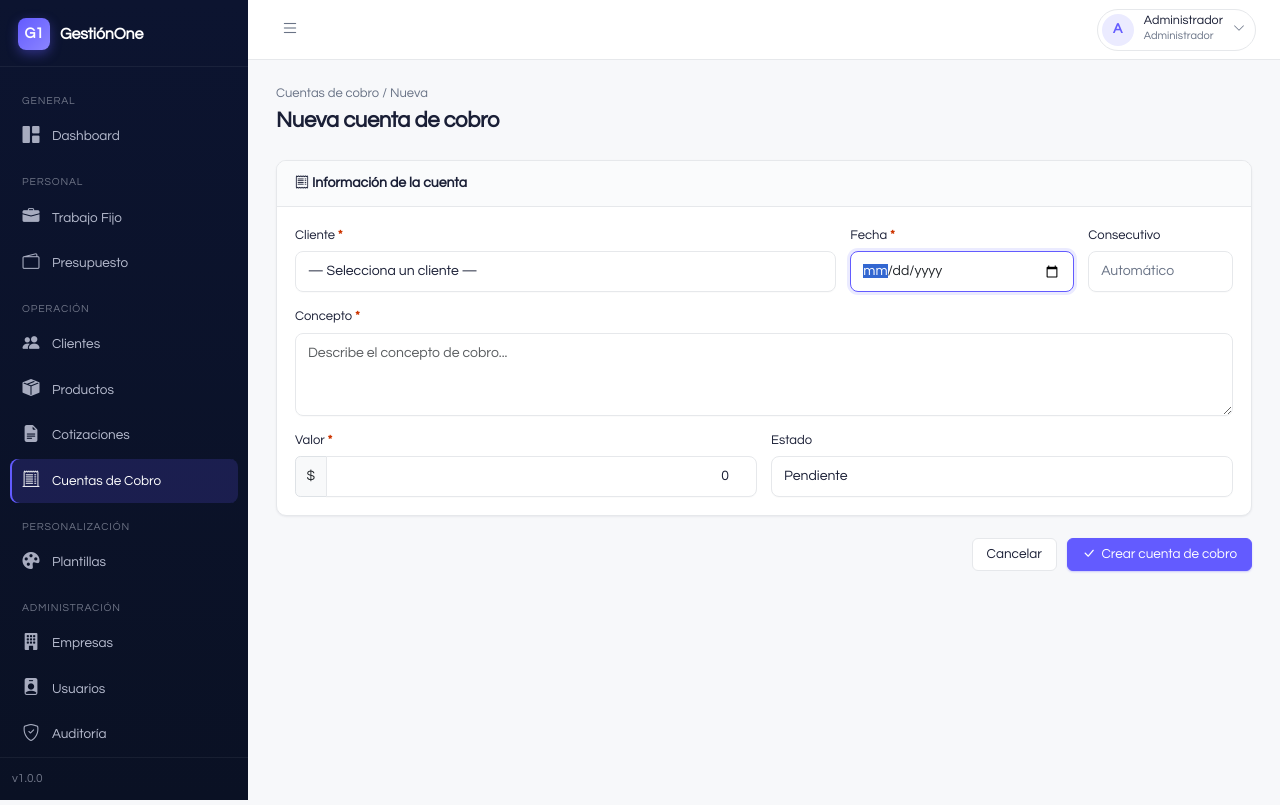
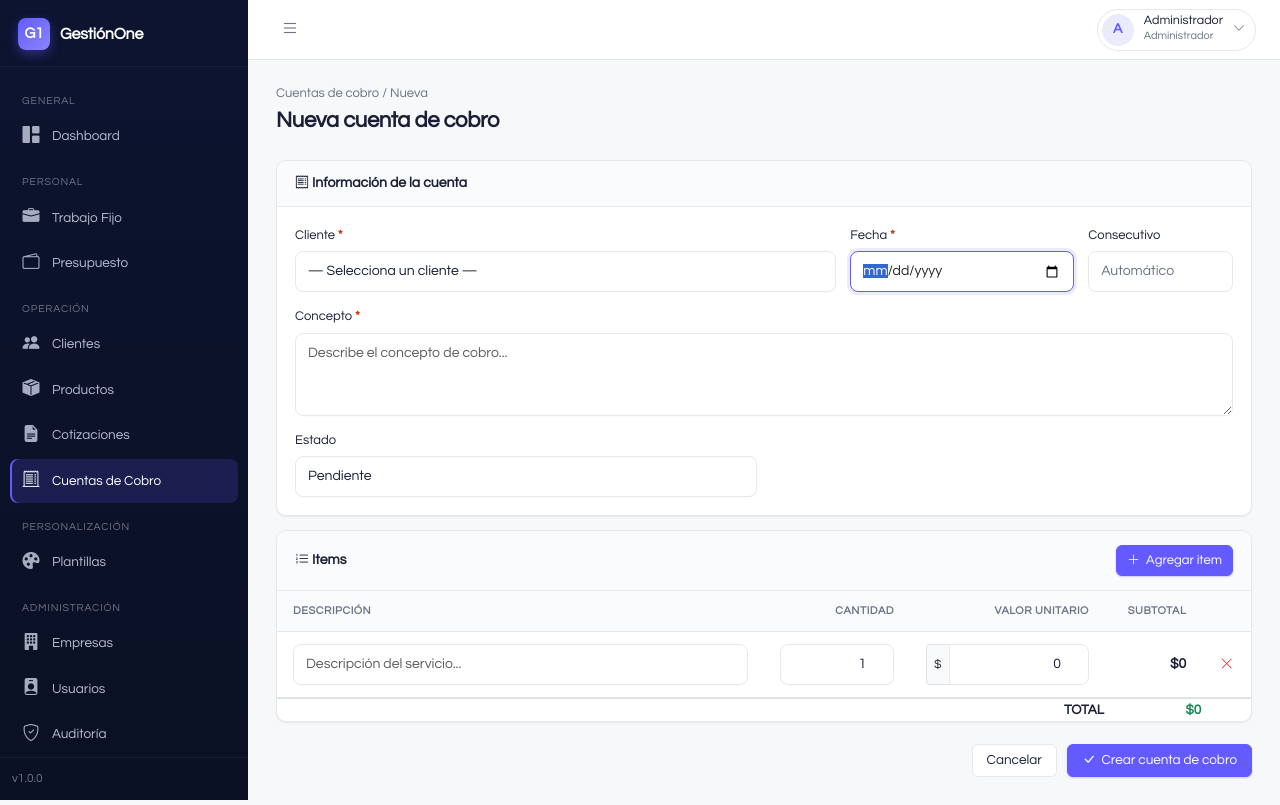
Before and after one commit to jecamilox-jpg/gestionOne, a Flask app: page /cuentas-cobro/nueva in a window 1280 px wide. Run offline with Flask 3, Linux system fonts and the light colour scheme; a user stored in the database is signed in; data that the repository does not hold is empty; some libraries are stand-ins or nearby versions.

Commit message:
feat: items en cuentas de cobro con cálculo automático

```diff
--- a/app/models.py
+++ b/app/models.py
@@ -240,6 +240,30 @@ class CuentaCobro(db.Model):
 
     def __repr__(self):
         return f"<CuentaCobro {self.consecutivo}>"
+
+
+class ItemCuentaCobro(db.Model):
+    """Línea / item de una cuenta de cobro."""
+    __tablename__ = "items_cuenta_cobro"
+
+    id = db.Column(db.Integer, primary_key=True)
+    cuenta_id = db.Column(db.Integer, db.ForeignKey("cuentas_cobro.id"), nullable=False, index=True)
+    descripcion = db.Column(db.String(300), nullable=False)
+    cantidad = db.Column(db.Float, default=1.0)
+    valor_unitario = db.Column(db.Float, default=0.0)
+
+    cuenta = db.relationship(
+        "CuentaCobro",
+        backref=db.backref("items", lazy="joined", cascade="all, delete-orphan",
+                           order_by="ItemCuentaCobro.id"),
+    )
+
+    @property
+    def subtotal(self):
+        return (self.cantidad or 0) * (self.valor_unitario or 0)
+
+    def __repr__(self):
+        return f"<ItemCuentaCobro {self.descripcion[:30]}>"
 
 
 # --------------------------------------------------------------------- #
--- a/app/modules/cuentas_cobro/routes.py
+++ b/app/modules/cuentas_cobro/routes.py
@@ -10,7 +10,7 @@ from flask_login import login_required, current_user
 from sqlalchemy import or_
 
 from app import db
-from app.models import CuentaCobro, Cliente, PlantillaLayout, Cotizacion
+from app.models import CuentaCobro, Cliente, PlantillaLayout, Cotizacion, ItemCuentaCobro
 from app.utils.decoradores import rol_requerido
 from app.utils.auditoria import registrar_evento
 from app.utils.pdf import generar_pdf_cuenta_cobro
@@ -67,13 +67,32 @@ def nueva():
             consecutivo=_siguiente_consecutivo(),
             fecha=datetime.strptime(request.form["fecha"], "%Y-%m-%d").date(),
             concepto=request.form.get("concepto", "").strip(),
-            valor=float(request.form.get("valor") or 0),
+            valor=0,
             estado=request.form.get("estado", "pendiente"),
             cliente_id=int(request.form["cliente_id"]),
             empresa_id=current_user.empresa_id,
             usuario_id=current_user.id,
         )
         db.session.add(cuenta)
+        db.session.flush()
+
+        descripciones = request.form.getlist("item_descripcion[]")
+        cantidades = request.form.getlist("item_cantidad[]")
+        valores = request.form.getlist("item_valor[]")
+        total = 0
+        for desc, cant, val in zip(descripciones, cantidades, valores):
+            desc = desc.strip()
+            if not desc:
+                continue
+            c = float(cant or 1)
+            v = float(val or 0)
+            db.session.add(ItemCuentaCobro(
+                cuenta_id=cuenta.id, descripcion=desc,
+                cantidad=c, valor_unitario=v,
+            ))
+            total += c * v
+
+        cuenta.valor = total or float(request.form.get("valor") or 0)
         db.session.commit()
         registrar_evento("crear", "cuentas_cobro", f"Cuenta {cuenta.consecutivo}")
         flash("Cuenta de cobro creada.", "success")
@@ -97,9 +116,29 @@ def editar(id):
     if request.method == "POST":
         cuenta.fecha = datetime.strptime(request.form["fecha"], "%Y-%m-%d").date()
         cuenta.concepto = request.form.get("concepto", "").strip()
-        cuenta.valor = float(request.form.get("valor") or 0)
         cuenta.estado = request.form.get("estado", "pendiente")
         cuenta.cliente_id = int(request.form["cliente_id"])
+
+        for item in list(cuenta.items):
+            db.session.delete(item)
+
+        descripciones = request.form.getlist("item_descripcion[]")
+        cantidades = request.form.getlist("item_cantidad[]")
+        valores = request.form.getlist("item_valor[]")
+        total = 0
+        for desc, cant, val in zip(descripciones, cantidades, valores):
+            desc = desc.strip()
+            if not desc:
+                continue
+            c = float(cant or 1)
+            v = float(val or 0)
+            db.session.add(ItemCuentaCobro(
+                cuenta_id=cuenta.id, descripcion=desc,
+                cantidad=c, valor_unitario=v,
+            ))
+            total += c * v
+
+        cuenta.valor = total or float(request.form.get("valor") or 0)
         db.session.commit()
         registrar_evento("editar", "cuentas_cobro", f"Cuenta {cuenta.consecutivo}")
         flash("Cuenta actualizada.", "success")
--- a/app/templates/cuentas_cobro/form.html
+++ b/app/templates/cuentas_cobro/form.html
@@ -48,14 +48,6 @@
         </div>
 
         <div class="col-md-6">
-          <label class="form-label required">Valor</label>
-          <div class="input-group">
-            <span class="input-group-text">$</span>
-            <input type="number" min="0" step="0.01" name="valor" class="form-control text-end"
-                   value="{{ cuenta.valor if cuenta else 0 }}" required>
-          </div>
-        </div>
-        <div class="col-md-6">
           <label class="form-label">Estado</label>
           <select name="estado" class="form-select">
             <option value="pendiente" {% if cuenta and cuenta.estado == 'pendiente' %}selected{% elif not cuenta %}selected{% endif %}>Pendiente</option>
@@ -67,6 +59,62 @@
     </div>
   </div>
 
+  {# Items / Líneas #}
+  <div class="g1-card mt-3">
+    <div class="g1-card-header">
+      <h3 class="g1-card-title"><i class="bi bi-list-ol"></i> Items</h3>
+      <button type="button" class="btn btn-sm btn-primary" id="btn-agregar-item">
+        <i class="bi bi-plus-lg"></i> Agregar item
+      </button>
+    </div>
+    <div class="g1-card-body p-0">
+      <table class="g1-table" id="tabla-items">
+        <thead>
+          <tr>
+            <th style="width:50%">Descripción</th>
+            <th style="width:15%" class="text-end">Cantidad</th>
+            <th style="width:20%" class="text-end">Valor unitario</th>
+            <th style="width:10%" class="text-end">Subtotal</th>
+            <th style="width:5%"></th>
+          </tr>
+        </thead>
+        <tbody id="items-body">
+          {% if cuenta and cuenta.items %}
+            {% for item in cuenta.items %}
+            <tr class="item-row">
+              <td><input type="text" name="item_descripcion[]" class="form-control form-control-sm" value="{{ item.descripcion }}" required placeholder="Descripción del servicio..."></td>
+              <td><input type="number" name="item_cantidad[]" class="form-control form-control-sm text-end item-cant" value="{{ item.cantidad }}" min="0" step="0.01" oninput="calcularTotales()"></td>
+              <td>
+                <div class="input-group input-group-sm">
+                  <span class="input-group-text">$</span>
+                  <input type="number" name="item_valor[]" class="form-control form-control-sm text-end item-val" value="{{ item.valor_unitario }}" min="0" step="0.01" oninput="calcularTotales()">
+                </div>
+              </td>
+              <td class="text-end fw-semibold item-sub">${{ '{:,.0f}'.format(item.subtotal) }}</td>
+              <td class="text-center">
+                <button type="button" class="btn btn-sm btn-link text-danger p-0" onclick="this.closest('tr').remove(); calcularTotales();" title="Quitar">
+                  <i class="bi bi-x-lg"></i>
+                </button>
+              </td>
+            </tr>
+            {% endfor %}
+          {% endif %}
+        </tbody>
+        <tfoot>
+          <tr style="border-top: 2px solid var(--bs-border-color);">
+            <td colspan="3" class="text-end fw-bold">TOTAL</td>
+            <td class="text-end fw-bold text-success" id="total-display">
+              ${{ '{:,.0f}'.format(cuenta.valor) if cuenta else '0' }}
+            </td>
+            <td></td>
+          </tr>
+        </tfoot>
+      </table>
+    </div>
+  </div>
+
+  <input type="hidden" name="valor" id="valor-hidden" value="{{ cuenta.valor if cuenta else 0 }}">
+
   <div class="g1-form-actions">
     <a href="{{ url_for('cuentas_cobro.lista') }}" class="btn btn-light">Cancelar</a>
     <button type="submit" class="btn btn-primary">
@@ -74,4 +122,50 @@
     </button>
   </div>
 </form>
+
+<script>
+function agregarItem(desc, cant, val) {
+  const tbody = document.getElementById('items-body');
+  const tr = document.createElement('tr');
+  tr.className = 'item-row';
+  tr.innerHTML = `
+    <td><input type="text" name="item_descripcion[]" class="form-control form-control-sm" value="${desc || ''}" required placeholder="Descripción del servicio..."></td>
+    <td><input type="number" name="item_cantidad[]" class="form-control form-control-sm text-end item-cant" value="${cant || 1}" min="0" step="0.01" oninput="calcularTotales()"></td>
+    <td>
+      <div class="input-group input-group-sm">
+        <span class="input-group-text">$</span>
+        <input type="number" name="item_valor[]" class="form-control form-control-sm text-end item-val" value="${val || 0}" min="0" step="0.01" oninput="calcularTotales()">
+      </div>
+    </td>
+    <td class="text-end fw-semibold item-sub">$0</td>
+    <td class="text-center">
+      <button type="button" class="btn btn-sm btn-link text-danger p-0" onclick="this.closest('tr').remove(); calcularTotales();" title="Quitar">
+        <i class="bi bi-x-lg"></i>
+      </button>
+    </td>
+  `;
+  tbody.appendChild(tr);
+  tr.querySelector('input').focus();
+  calcularTotales();
+}
+
+function calcularTotales() {
+  let total = 0;
+  document.querySelectorAll('.item-row').forEach(row => {
+    const cant = parseFloat(row.querySelector('.item-cant').value) || 0;
+    const val = parseFloat(row.querySelector('.item-val').value) || 0;
+    const sub = cant * val;
+    row.querySelector('.item-sub').textContent = '$' + sub.toLocaleString('es-CO', {maximumFractionDigits: 0});
+    total += sub;
+  });
+  document.getElementById('total-display').textContent = '$' + total.toLocaleString('es-CO', {maximumFractionDigits: 0});
+  document.getElementById('valor-hidden').value = total;
+}
+
+document.getElementById('btn-agregar-item').addEventListener('click', () => agregarItem());
+
+if (document.querySelectorAll('.item-row').length === 0) {
+  agregarItem();
+}
+</script>
 {% endblock %}
```
